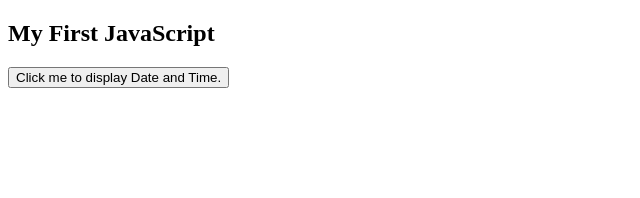
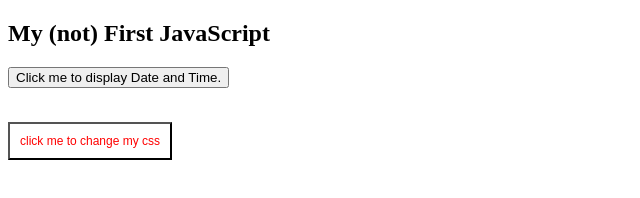
Before and after one commit to vicforpublic/databases-web, a plain HTML site: page first-example.html in a window 1280 px wide. Shown: the whole page, without its empty margins (0-640 px from the left). Drawn offline with Linux system fonts and the light colour scheme.

Commit message:
Add files via upload

```diff
--- /dev/null
+++ b/css/css1.css
@@ -0,0 +1,10 @@
+.notnormal {
+    padding: 10px;
+    background-color: white;
+    color: red;
+    font-size: 12px;
+}
+
+.normal-it{
+	font-style: italic;
+}
--- a/first-example.html
+++ b/first-example.html
@@ -1,7 +1,12 @@
 
 <!DOCTYPE html>
 <html>
+<head>
+
+	<link rel="stylesheet" href="css/css1.css">
+</head>
 <body>
+	<!-- inline js -->
 <script type="text/javascript">
 function altera() {
 	var myobject = document.getElementById('demo')
@@ -13,16 +18,22 @@
 		myobject.innerHTML = 'nao enche'
 	}
 }
-
+function changeToItalic(){
+	var element = document.getElementById("btn1");
+	element.classList.toggle("normal-it");
+	element.classList.toggle("notnormal");
+}
 </script>
 
-<h2>My First JavaScript</h2>
+<h2>My (not) First JavaScript</h2>
 
 <button type="button"
 onclick="altera()">
 Click me to display Date and Time.</button>
 
 <p id="demo"></p>
+<br>
+<button id="btn1" class = "notnormal" onclick="changeToItalic()">click me to change my css</button>
 
 
 
```
